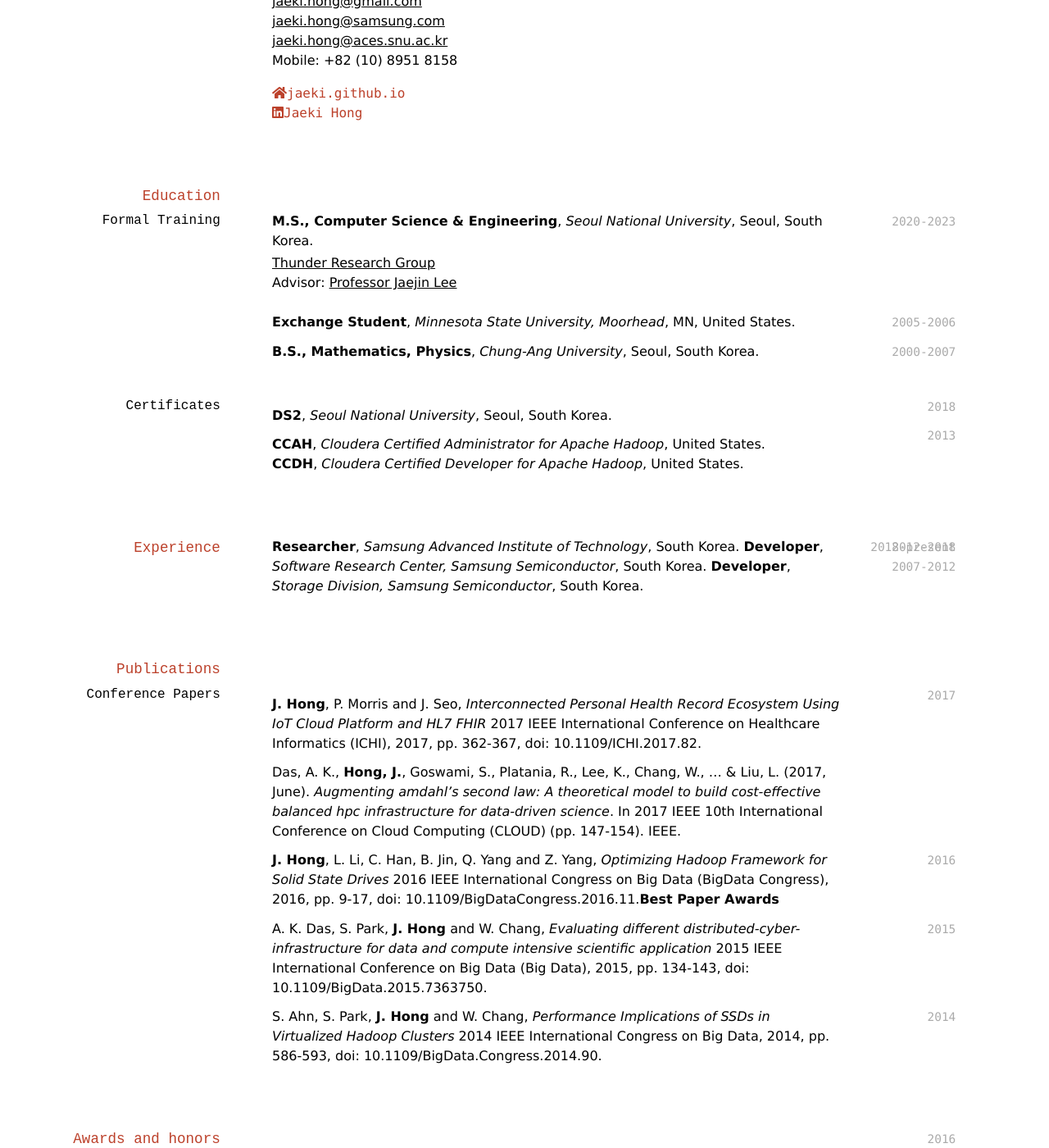
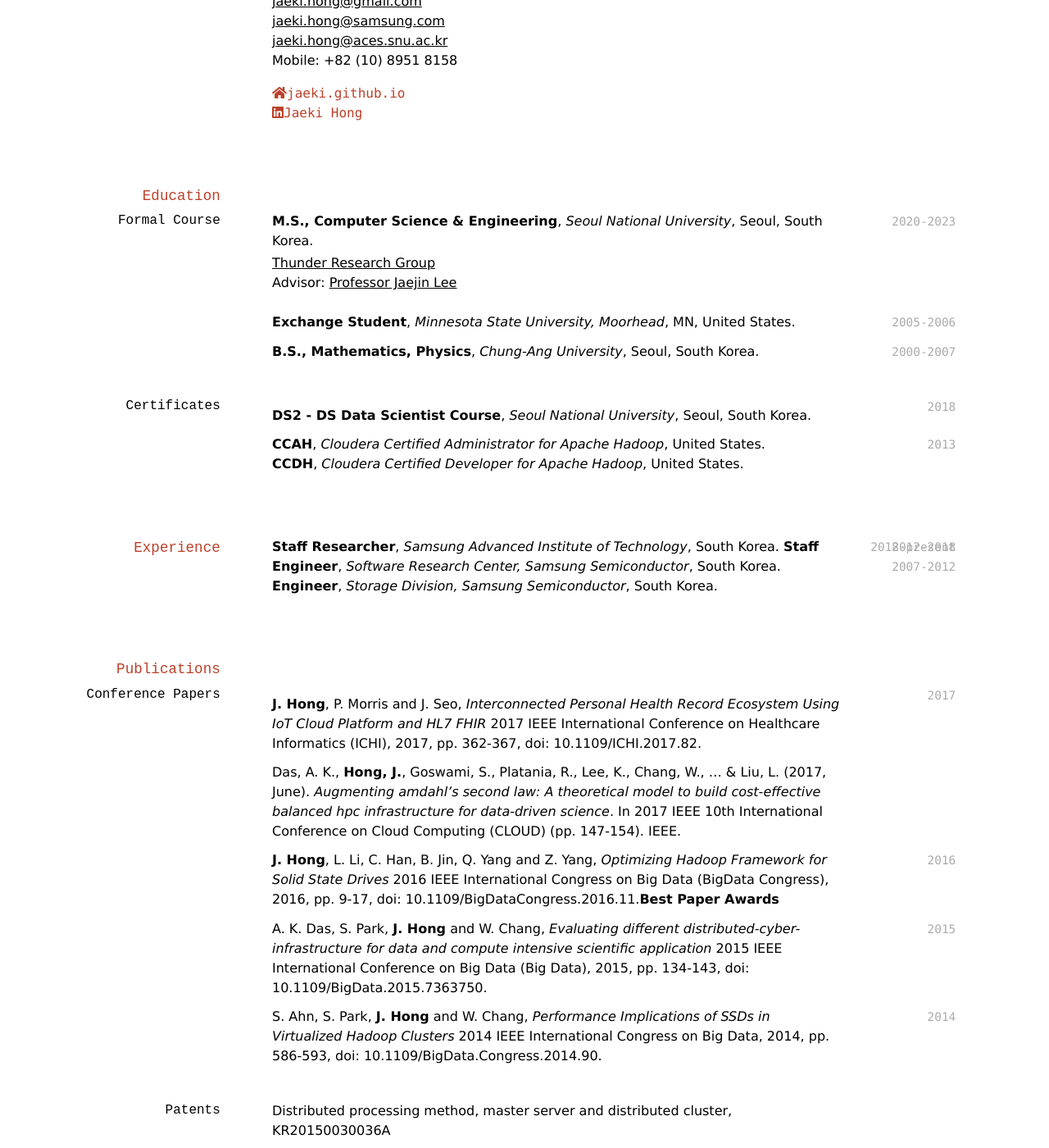
Before and after one commit to Jaeki/jaeki.github.io, a Jekyll site: the page built from index.md, in a window 1280 px wide and 1400 px high, scrolled down 194 px. Shown: the whole window at 82% size. Built offline with Jekyll 4.4.1, drawn with Linux system fonts in a browser that asks for light colours; nearby versions of some CDN libraries; a style sheet for code colours, icons or effects is not loaded.

Commit message:
Update index.md

```diff
--- a/index.md
+++ b/index.md
@@ -20,7 +20,7 @@ Mobile: +82 (10) 8951 8158
 
 ## Education
 
-### Formal Training
+### Formal Course
 
 `2020-2023`
 **M.S., Computer Science & Engineering**, *Seoul National University*, Seoul, South Korea.<br/>
@@ -37,7 +37,8 @@ Mobile: +82 (10) 8951 8158
 
 `2018`
 
-**DS<sup>2</sup>**, *Seoul National University*, Seoul, South Korea.<br/>
+**DS<sup>2</sup> - DS Data Scientist Course**, *Seoul National University*, Seoul, South Korea.<br/>
+
 `2013`
 
 **CCAH**, *Cloudera Certified Administrator for Apache Hadoop*, United States.<br/>
@@ -47,11 +48,11 @@ Mobile: +82 (10) 8951 8158
 ## Experience
 
 `2018-present`
-**Researcher**, *Samsung Advanced Institute of Technology*, South Korea.
+**Staff Researcher**, *Samsung Advanced Institute of Technology*, South Korea.
 `2012-2018`
-**Developer**, *Software Research Center, Samsung Semiconductor*, South Korea.
+**Staff Engineer**, *Software Research Center, Samsung Semiconductor*, South Korea.
 `2007-2012`
-**Developer**, *Storage Division, Samsung Semiconductor*, South Korea.
+**Engineer**, *Storage Division, Samsung Semiconductor*, South Korea.
 
 ## Publications
 
@@ -76,12 +77,7 @@ A. K. Das, S. Park, **J. Hong** and W. Chang, *Evaluating different distributed-
 S. Ahn, S. Park, **J. Hong** and W. Chang, *Performance Implications of SSDs in Virtualized Hadoop Clusters* 2014 IEEE International Congress on Big Data, 2014, pp. 586-593, doi: 10.1109/BigData.Congress.2014.90.
 
 
-## Awards and honors
-
-`2016`
-
-
-## Patents
+### Patents
 
 Distributed processing method, master server and distributed cluster, KR20150030036A
 
```
